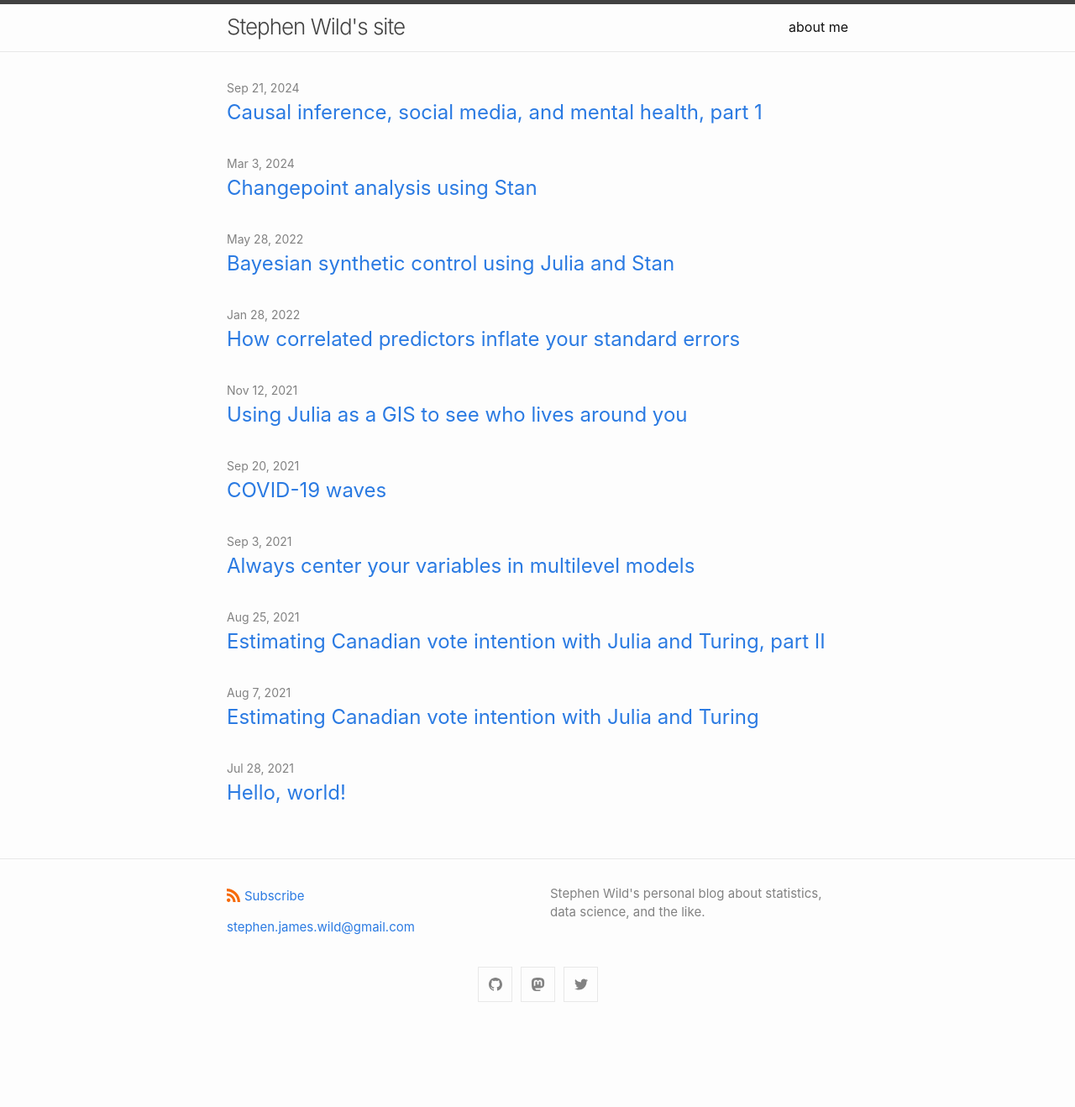
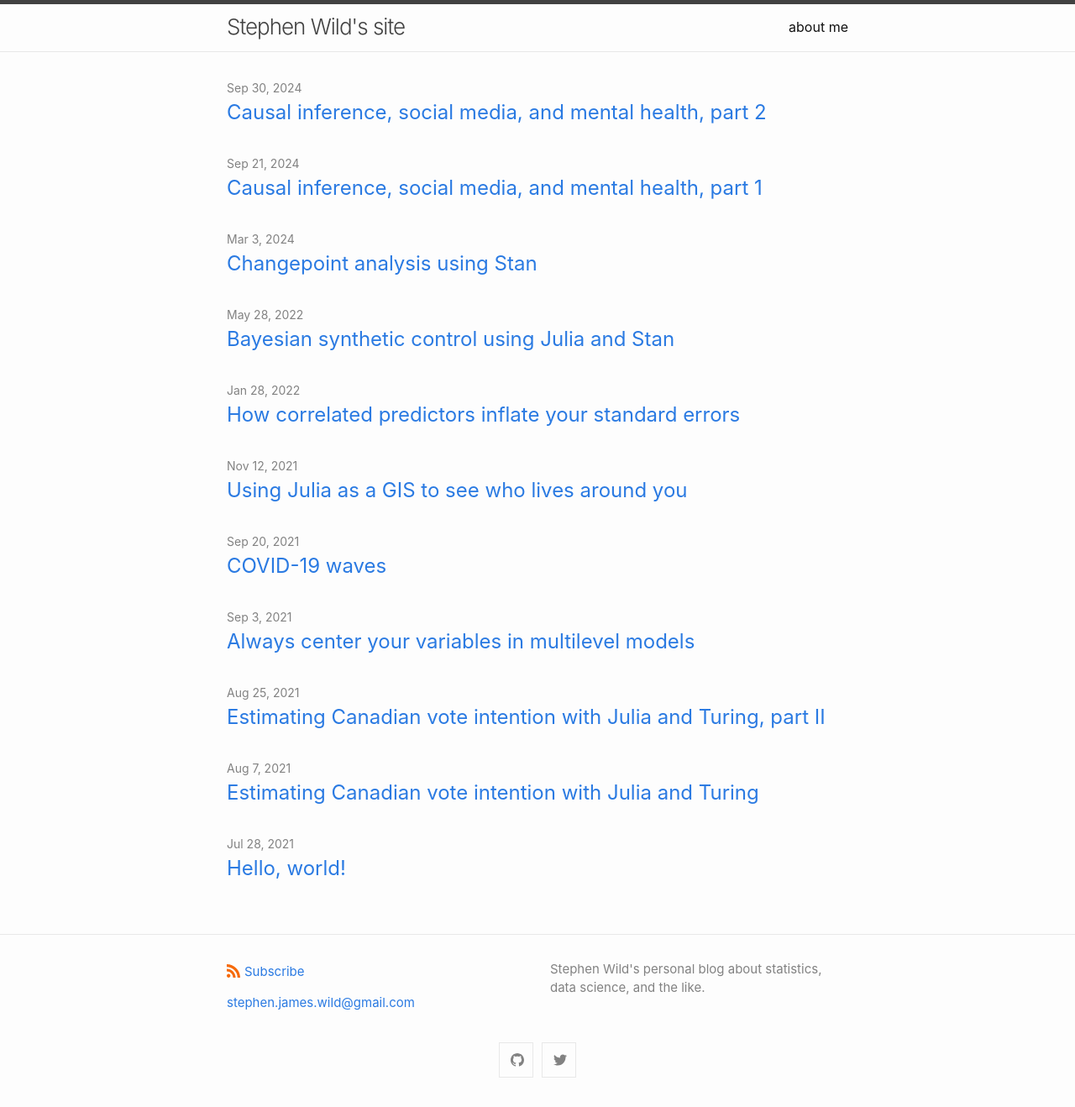
Before and after one commit to sjwild/sjwild.github.io, a Jekyll site: the page built from index.markdown, in a window 1280 px wide. Shown: the whole page at 84% size. Built offline with Jekyll 4.4.1, drawn with Linux system fonts in a browser that asks for light colours; before the commit the page ends 1228 px from its top, so only the background shows below that; part of the change alters nothing that is shown.

Commit message:
Causal inference, social media, mental health, part 2

````diff
--- a/_config.yml
+++ b/_config.yml
@@ -36,9 +36,7 @@ minima:
   social_links:
     twitter: stephenjwild
     github:  sjwild
-    mastodon:
-      - username: stephenjwild
-        instance: mastodon.social
+    bluesky: stephenjwild
 
 # Build settings
 theme: minima
--- /dev/null
+++ b/_posts/2024-09-30-causal-inference-social-media-mental-health-part-2.markdown
@@ -0,0 +1,286 @@
+---
+layout: post
+title:  "Causal inference, social media, and mental health, part 2"
+date:   2024-09-30 08:00:00 -0400
+categories: blog
+usemathjax: true
+
+---
+
+
+_This is part 2 of a ? part series. In my next post I intend to incorporate the time series element. You can find a repo with the Rmd files [here](https://github.com/sjwild/SM-and-MH)_
+
+In my [last post](https://sjwild.github.io/blog/2024/09/21/causal-inference-social-media-mental-health-part-1.html), I showed a DAG, and why I think the the reduction experiments in the [Ferguson meta analysis](https://doi.org/10.1037/ppm0000541) could only ever estimate a small portion of the total causal effect of social media on mental health. The estimand in those RCTs isn’t useless, but it is much more limited than the discussion around it implies.
+
+In this post I’m going to simulate some data from the final DAG in my previous post, and then we are going to run a few simple regressions to show the causal effect of closing various paths. This post includes the R code to simulate the data and the regressions to estimate the causal effect.
+
+For this post post, I assume the following about you:
+* You are comfortable with DAGs, causal effects, and RCTs
+* You understand regressions and regression coefficients (no marginal effects this time)
+* You understand R code
+* If you aren’t comfortable with DAGs, causal effects, RCTs, regressions, or anything else I discuss, you’ll go look it up
+
+## Some brief background
+Zach Rausch and Jon Haidt have started a four-part (?) critique of a recent meta analysis by Chris Ferguson. This led to a bit of back and forth, some blog posts, and Twitter discussion. While some the discussion focused on the intricacies of meta analysis, much of the discussion assumes (or at least implies) that the RCTs are estimating the total causal effects of RCTs. As I demonstrated in my last post, I don’t think that is the case.
+
+# Simulating some data
+We’ll start by simulating some data. We’ll use the DAG below from the last post. This version differs slightly from the final DAG in that it also shows the direct path from social media to mental health.
+
+![alt text](https://github.com/sjwild/sjwild.github.io/raw/main/assets/2024-09-30-causal-inference-social-media-mental-health-part-2/DAG_all_paths.png  "A simple DAG showing a paths from social media to mental health.")
+
+To simulate this data, I’m going to build a function. This will make it easier if we need to simulate data multiple times. I encourage you to draw your own DAG and simulate data for it.
+
+This function takes a few arguments and returns an N by 8 dataframe. In our simulated data, higher numbers for mental health (MH) mean better mental health. So a negative effect of social media on mental health would mean our treatment effect is less than zero, while an effect greater than zero means social media leads to better mental health. In this example, I’ve set it so that the effect is negative.
+
+I want to draw your attention to three arguments: coef_mediators, coefs_MH, and coef_direct. It’s these that determine our total causal effect.
+
+``` r
+simulate_data <- function(N = 1000,
+                          seed = NULL,
+                          A = 5,
+                          coefs_mediators = c(-1, -.5, -2, .25),
+                          coefs_MH = c(.2, .4, .3, -1),
+                          coef_direct = -.4,
+                          coef_OA = .75
+                          ){
+
+  if(!is.null(seed)){
+    set.seed(seed)
+  }
+
+  # SM
+  SM <- runif(N)
+  # written in a verbose way to make the steps clear
+  # causal effects from SM to mediators
+  OS <- SM * coefs_mediators[1] + rnorm(N)
+  OP <- SM * coefs_mediators[2] + rnorm(N)
+  FM <- SM * coefs_mediators[3] + rnorm(N)
+  FR <- SM * coefs_mediators[4] + rnorm(N)
+
+  # causal effects of mediators on MH
+  # low numbers = worse MH
+  MH <- A + OS * coefs_MH[1] +
+    OP * coefs_MH[2] +
+    FM * coefs_MH[3] +
+    FR * coefs_MH[4] + rnorm(N)
+
+  # add in direct effects of OA and SM
+  OA <- runif(N)
+  MH <- MH + OA * coef_OA +
+    coef_direct * SM
+
+  d <- data.frame(SM = SM,
+                  OS = OS,
+                  OP = OP,
+                  FM = FM,
+                  FR = FR,
+                  OA = OA,
+                  MH = MH)
+
+  return(d)
+
+}
+
+d <- simulate_data(seed = 8675309)
+```
+
+## Estimating the total causal effect
+Because this is simulated data, we know both the total causal effect, the indirect effects, and the direct effect. To find the total causal effect, we can do some simple math. To figure out the causal effect on any given path, say from SM -> OS -> MH, we simply multiply coefficients together (thank you for the inspiration, front door criterion!).
+
+``` r
+path_SM_OS_MH <- -1 * .2
+path_SM_OS_MH
+```
+
+    ## [1] -0.2
+
+We can see, then, that the causal effect of SM -> OS -> MH is -0.2. To figure out the total causal effect then, we add all the paths from SM -> MH together.
+
+``` r
+total_causal_effect <- (-1 * .2) + # SM -> OS -> MH
+  (-.5 * .4) + # SM -> OP -> MH
+  (-2 * .3) +  # SM -> FM -> MH
+  (.25 * -1) + # SM -> FR -> MH
+  -.4          # direct effect
+
+total_causal_effect
+```
+
+    ## [1] -1.65
+
+Based on this, our total causal effect should be around -1.65: That is, SM negatively affects mental health by 1.65 points.
+
+## The direct effect
+As I mentioned, this is simulated data, so we know the truth. And we know that the total effect is -1.65. What does our regression show?
+
+``` r
+mod_total <- lm(MH ~ SM, data = d)
+
+summary(mod_total)
+```
+
+    ##
+    ## Call:
+    ## lm(formula = MH ~ SM, data = d)
+    ##
+    ## Residuals:
+    ##     Min      1Q  Median      3Q     Max
+    ## -5.0978 -1.0437 -0.0244  1.0151  5.0774
+    ##
+    ## Coefficients:
+    ##             Estimate Std. Error t value Pr(>|t|)
+    ## (Intercept)  5.53923    0.09396   58.95   <2e-16 ***
+    ## SM          -1.86304    0.16479  -11.31   <2e-16 ***
+    ## ---
+    ## Signif. codes:  0 '***' 0.001 '**' 0.01 '*' 0.05 '.' 0.1 ' ' 1
+    ##
+    ## Residual standard error: 1.509 on 998 degrees of freedom
+    ## Multiple R-squared:  0.1135, Adjusted R-squared:  0.1126
+    ## F-statistic: 127.8 on 1 and 998 DF,  p-value: < 2.2e-16
+
+From the regression above, we can see the estimated causal effect in our simulated data is -1.86. That’s negative, and close to the total causal effect we calculated earlier.
+
+What happens if we block all the other paths?
+
+``` r
+mod_mediators <- lm(MH ~ SM + OS + OP + FR + FM, data = d)
+
+summary(mod_mediators)
+```
+
+    ##
+    ## Call:
+    ## lm(formula = MH ~ SM + OS + OP + FR + FM, data = d)
+    ##
+    ## Residuals:
+    ##     Min      1Q  Median      3Q     Max
+    ## -3.2381 -0.7506 -0.0264  0.6952  2.7542
+    ##
+    ## Coefficients:
+    ##             Estimate Std. Error t value Pr(>|t|)
+    ## (Intercept)  5.46025    0.06404  85.264  < 2e-16 ***
+    ## SM          -0.54539    0.13557  -4.023 6.19e-05 ***
+    ## OS           0.17871    0.03200   5.585 3.01e-08 ***
+    ## OP           0.39410    0.03095  12.733  < 2e-16 ***
+    ## FR          -1.00445    0.03316 -30.295  < 2e-16 ***
+    ## FM           0.25824    0.03207   8.052 2.32e-15 ***
+    ## ---
+    ## Signif. codes:  0 '***' 0.001 '**' 0.01 '*' 0.05 '.' 0.1 ' ' 1
+    ##
+    ## Residual standard error: 1.027 on 994 degrees of freedom
+    ## Multiple R-squared:  0.5913, Adjusted R-squared:  0.5893
+    ## F-statistic: 287.7 on 5 and 994 DF,  p-value: < 2.2e-16
+
+We can see, in our simulated data, that the estimated direct effect is -0.55, which is close to its true value of -0.4.
+
+## A more intereting example
+Why does this matter? Because if we don’t account for the other paths we are underestimating the effect in our above example. But what if we change things a bit more? What if the other paths aren’t negative?
+
+``` r
+d_positive <- simulate_data(seed= 8675309,
+                            coefs_mediators = c(.3, .4, 1, 2),
+                            coefs_MH = c(.4, 1, .75, .3))
+
+mod_positive <- lm(MH ~ SM, data = d_positive)
+
+summary(mod_positive)
+```
+
+    ##
+    ## Call:
+    ## lm(formula = MH ~ SM, data = d_positive)
+    ##
+    ## Residuals:
+    ##     Min      1Q  Median      3Q     Max
+    ## -5.2474 -1.1742  0.0507  1.1777  6.8218
+    ##
+    ## Coefficients:
+    ##             Estimate Std. Error t value Pr(>|t|)
+    ## (Intercept)   5.4894     0.1065  51.541  < 2e-16 ***
+    ## SM            1.3315     0.1868   7.128 1.95e-12 ***
+    ## ---
+    ## Signif. codes:  0 '***' 0.001 '**' 0.01 '*' 0.05 '.' 0.1 ' ' 1
+    ##
+    ## Residual standard error: 1.71 on 998 degrees of freedom
+    ## Multiple R-squared:  0.04845,    Adjusted R-squared:  0.0475
+    ## F-statistic: 50.81 on 1 and 998 DF,  p-value: 1.945e-12
+
+We can see here that the total causal effect is 1.33. If we do the math, we can see that the total causal effect is positive.
+
+``` r
+total_causal_effect_positive <- (.3 * .4) + # SM -> OS -> MH
+  (.4 * 1) +   # SM -> OP -> MH
+  (1 * .75) +  # SM -> FM -> MH
+  (2 * .3) +   # SM -> FR -> MH
+  -.4          # direct effect
+
+total_causal_effect_positive
+```
+
+    ## [1] 1.47
+
+And if we run our regression like normal, we can indeed see the direct effect is negative.
+
+``` r
+mod_positive_all <- lm(MH ~ SM + OS + OP + FR + FM, data = d_positive)
+
+summary(mod_positive_all)
+```
+
+    ##
+    ## Call:
+    ## lm(formula = MH ~ SM + OS + OP + FR + FM, data = d_positive)
+    ##
+    ## Residuals:
+    ##     Min      1Q  Median      3Q     Max
+    ## -3.2381 -0.7506 -0.0264  0.6952  2.7542
+    ##
+    ## Coefficients:
+    ##             Estimate Std. Error t value Pr(>|t|)
+    ## (Intercept)  5.46025    0.06404  85.264  < 2e-16 ***
+    ## SM          -0.37932    0.13591  -2.791  0.00535 **
+    ## OS           0.37871    0.03200  11.836  < 2e-16 ***
+    ## OP           0.99410    0.03095  32.118  < 2e-16 ***
+    ## FR           0.29555    0.03316   8.914  < 2e-16 ***
+    ## FM           0.70824    0.03207  22.083  < 2e-16 ***
+    ## ---
+    ## Signif. codes:  0 '***' 0.001 '**' 0.01 '*' 0.05 '.' 0.1 ' ' 1
+    ##
+    ## Residual standard error: 1.027 on 994 degrees of freedom
+    ## Multiple R-squared:  0.6586, Adjusted R-squared:  0.6569
+    ## F-statistic: 383.5 on 5 and 994 DF,  p-value: < 2.2e-16
+
+## Of course, it’s not that simple
+In real life, we don’t know the total causal effect. That’s why we’re doing the work! Personally, I think there is probably a small negative direct effect of social media on mental health. I am agnostic about the indirect effects: I have no idea if they are positive, negative, or how they interact. Things that appear simple at the individual level can lead to complex, unpredictable outcomes at the network level.
+
+## References and other resources
+Bailey, Drew H., Alexander J. Jung, Adriene M. Beltz, Markus I. Eronen,
+Christian Gische, Ellen L. Hamaker, Konrad P. Kording et al. “Causal
+inference on human behaviour.” _Nature Human Behaviour_ 8, no. 8 (2024):
+1448-1459. <https://doi.org/10.1038/s41562-024-01939-z>.
+
+Bellemare, Marc F., Jeffrey R. Bloem, and Noah Wexler. “The Paper of
+How: Estimating Treatment Effects Using the Front‐Door Criterion.”
+_Oxford Bulletin of Economics and Statistics_ 86, no. 4 (2024): 951-993.
+<https://doi.org/10.1111/obes.12598>.
+
+Ding, Peng. _A first course in causal inference_. CRC Press, 2024.
+
+Ferguson, Christopher J. “Do social media experiments prove a link with
+mental health: A methodological and meta-analytic review.” _Psychology
+of Popular Media_ (2024). <https://doi.org/10.1037/ppm0000541>.
+
+Huntington-Klein, Nick. _The effect: An introduction to research design
+and causality_. Chapman and Hall/CRC, 2021.
+<https://www.taylorfrancis.com/books/mono/10.1201/9781003226055/effect-nick-huntington-klein>.
+
+Lundberg, Ian, Rebecca Johnson, and Brandon M. Stewart. “What is your
+estimand? Defining the target quantity connects statistical evidence to
+theory.” _American Sociological Review_ 86, no. 3 (2021): 532-565.
+<https://doi.org/10.1177/00031224211004187>.
+
+Morgan, Stephen, and Christopher Winship. _Counterfactuals and causal
+inference_. Cambridge University Press, 2015.
+
+Pearl, Judea. _Causal inference in statistics: a primer_. John Wiley &
+Sons, 2016.
````
Also changed, not shown: assets/2024-09-30-causal-inference-social-media-mental-health-part-2/DAG_all_paths.png (added).
